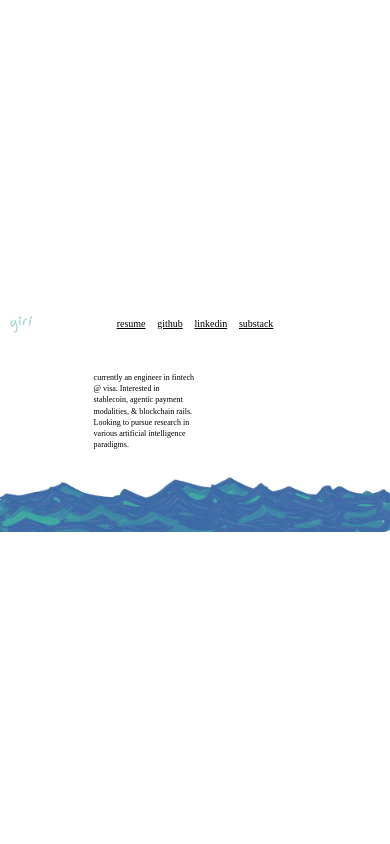
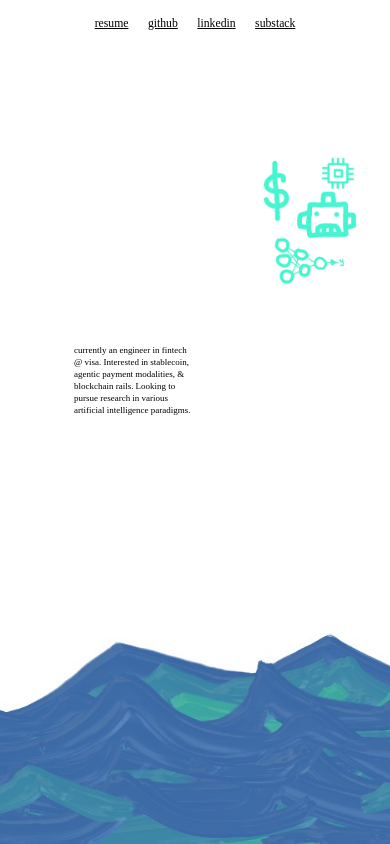
Before and after one commit to gitidhar/giridhar-world, a Next.js app: page / in a window 390 px wide. Built offline with nearby package versions, Linux system fonts and the light colour scheme.

Commit message:
preserve proportions pt. 2

```diff
--- a/app/globals.css
+++ b/app/globals.css
@@ -2,30 +2,33 @@ html,
 body {
   margin: 0;
   padding: 0;
+  width: 100%;
+  min-height: 100%;
+}
+
+* {
+  box-sizing: border-box;
+}
+
+body {
+  margin: 0;
   background: white;
 }
 
 .screen {
   width: 100vw;
   height: 100vh;
-
-  display: flex;
-  align-items: center;
-  justify-content: center;
-
   overflow: hidden;
 }
 
-/* Your "desktop canvas" */
 .canvas {
   position: relative;
 
-  aspect-ratio: 16 / 9;
-
   width: 100vw;
+  height: 100vh;
 
   background-image: url("/landing.jpg");
-  background-size: 100% 100%;
+  background-size: cover;
   background-position: center;
   background-repeat: no-repeat;
 
@@ -33,21 +36,10 @@ body {
   color: black;
 }
 
-/* If screen is wider than 16:9, size based on height instead */
-@media (min-aspect-ratio: 16/9) {
-  .canvas {
-    width: auto;
-    height: 100vh;
-  }
-}
 
-/* If screen is narrower than 16:9, size based on width */
-@media (max-aspect-ratio: 16/9) {
-  .canvas {
-    width: 100vw;
-    height: auto;
-  }
-}
+/* ---------------- */
+/* NAVIGATION       */
+/* ---------------- */
 
 .nav {
   position: absolute;
@@ -58,12 +50,13 @@ body {
   transform: translateX(-50%);
 
   display: flex;
-
   gap: 3vw;
 
-  font-size: clamp(10px, 1.5vw, 24px);
+  font-size: clamp(14px, 1.5vw, 24px);
 
   white-space: nowrap;
+
+  z-index: 2;
 }
 
 .nav a {
@@ -71,16 +64,75 @@ body {
   text-decoration: underline;
 }
 
+
+/* ---------------- */
+/* DESCRIPTION      */
+/* ---------------- */
+
 .description {
   position: absolute;
 
   top: 45%;
-  left: 37%;
+  left: 34%;
 
   transform: translate(-50%, -50%);
 
-  width: 26%;
+  width: 28%;
 
-  font-size: clamp(8px, 1.25vw, 20px);
+  font-size: clamp(12px, 1.25vw, 20px);
   line-height: 1.4;
+
+  color: black;
+
+  z-index: 2;
 }
+
+
+/* ---------------- */
+/* SYMBOL DRAWING   */
+/* ---------------- */
+
+.symbols {
+  position: absolute;
+
+  top: 18%;
+  right: 8%;
+
+  width: 25%;
+  height: auto;
+
+  object-fit: contain;
+
+  z-index: 1;
+}
+
+
+/* ---------------- */
+/* SMALL SCREENS    */
+/* ---------------- */
+
+@media (max-width: 700px) {
+
+  .nav {
+    top: 2%;
+    gap: 5vw;
+    font-size: 3vw;
+  }
+
+  .description {
+    top: 45%;
+    left: 34%;
+
+    width: 30%;
+
+    font-size: 2.3vw;
+    line-height: 1.35;
+  }
+
+  .symbols {
+    top: 18%;
+    right: 6%;
+
+    width: 28%;
+  }
+}
--- a/app/page.tsx
+++ b/app/page.tsx
@@ -3,7 +3,9 @@ export default function Home() {
     <main className="screen">
       <div className="canvas">
         <nav className="nav">
-          <a href="/resume.pdf">resume</a>
+          <a href="/resume.pdf" target="_blank">
+            resume
+          </a>
 
           <a
             href="https://github.com/gitidhar"
@@ -35,6 +37,12 @@ export default function Home() {
           agentic payment modalities, & blockchain rails. Looking to pursue
           research in various artificial intelligence paradigms.
         </section>
+
+        <img
+          className="symbols"
+          src="/symbols.png"
+          alt=""
+        />
       </div>
     </main>
   );
```
Also changed, not shown: public/symbols.png (renamed from public/image.png).
